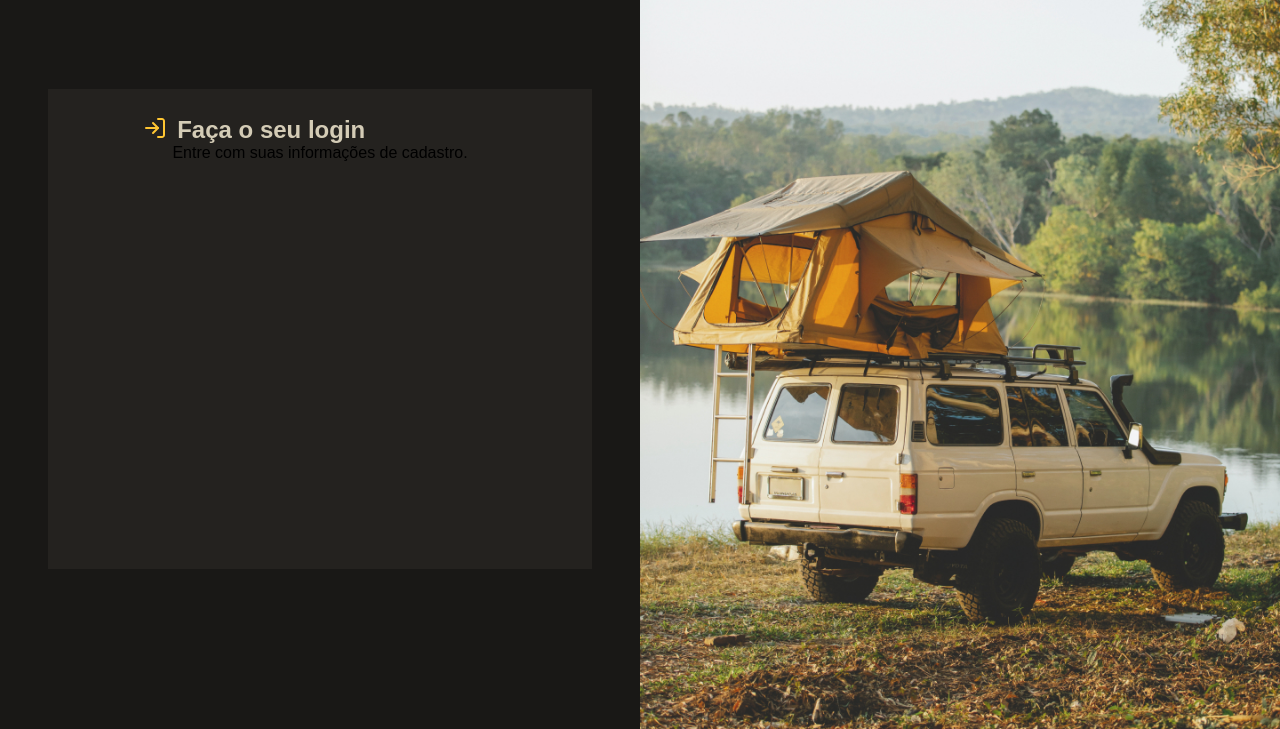
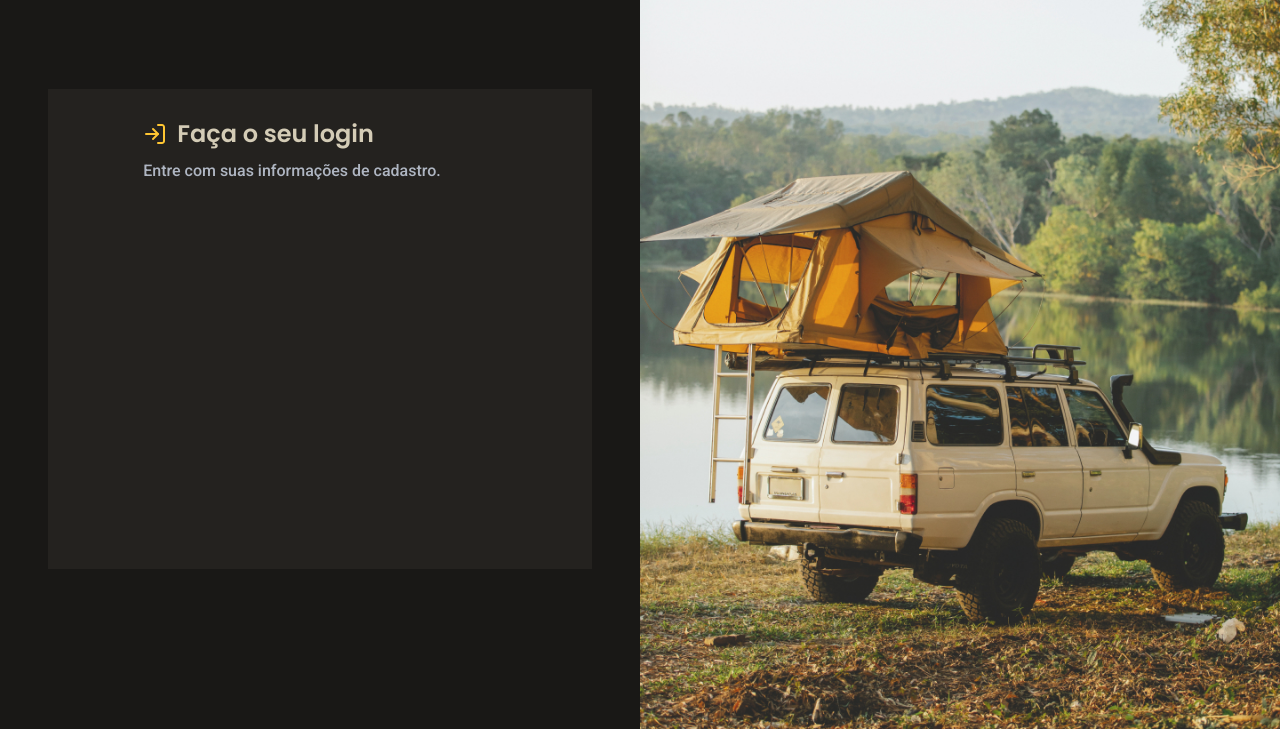
Before and after one commit to Dnuns/desafios_rocketseat, a plain HTML site: page Login_Form_CSS/index.html in a window 1280 px wide. Shown: the part 71-800 px from the top of the page. Drawn offline with Linux system fonts and the light colour scheme.

Commit message:
feat: add form header

```diff
--- a/Login_Form_CSS/styles.scss
+++ b/Login_Form_CSS/styles.scss
@@ -54,7 +54,7 @@ main {
     left: 74px;
     top: 194px;
 
-    .form-container-inner{
+    .form-container-inner {
       width: 65%;
       margin-top: 5%;
       margin-bottom: 5%;
@@ -68,9 +68,10 @@ main {
   align-items: center;
   height: 73px;
 
-  .form-logo{
+  .form-logo {
     width: 100%;
     display: flex;
+    align-items: center;
 
     img {
       width: 1.5rem;
@@ -78,9 +79,19 @@ main {
       margin-right: 10px;
     }
     h1 {
-      font-size: 1.5rem;
+      font-family: 'Poppins';
+      font-weight: 600;
+      font-size: 24px;
       color: var(--text-title);
     }
+  }
+  p {
+    align-self: flex-start;
+    margin-top: 10px;
+    font-family: 'Roboto';
+    font-weight: 500;
+    font-size: 16px;
+    color: var(--text-base);
   }
 }
 
```
Also changed, not shown: Login_Form_CSS/styles.css, 1 other file.
